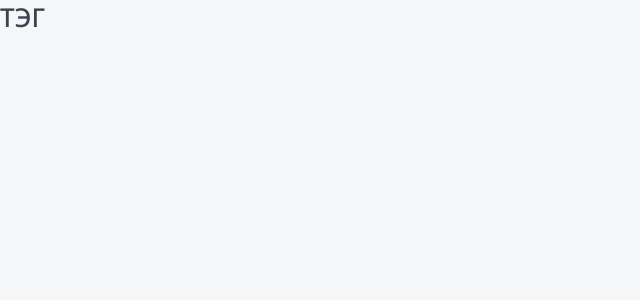
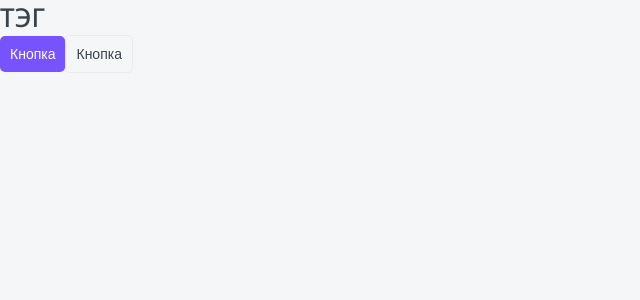
Before and after one commit to LaZy1220/top-app-project, a Next.js app: page / in a window 1280 px wide. Shown: the top 300 px of the page, without its empty margins (0-640 px from the left). Built offline with nearby package versions, Linux system fonts and the light colour scheme.

Commit message:
add Button

```diff
--- /dev/null
+++ b/components/Button/Button.module.scss
@@ -0,0 +1,27 @@
+.button {
+  display: inline-block;
+  box-sizing: border-box;
+  padding: 10px;
+  cursor: pointer;
+  text-align: center;
+  border: none;
+  border-radius: 5px;
+  font-size: 14px;
+  transition: all 0.2s;
+}
+.primary {
+  color: var(--white);
+  background-color: var(--primary);
+  &:hover {
+    background-color: var(--primary-hover);
+  }
+}
+.ghost {
+  color: var(--black);
+  background: none;
+  border: 1px solid var(--gray-light);
+  &:hover {
+    background-color: var(--primary);
+    color: var(--white);
+  }
+}
--- /dev/null
+++ b/components/Button/Button.tsx
@@ -0,0 +1,22 @@
+import styles from "./Button.module.scss";
+import { ButtonProps } from "./Button.props";
+import cn from "classnames";
+
+export const Button = ({
+  appearance,
+  children,
+  className,
+  ...props
+}: ButtonProps): JSX.Element => {
+  return (
+    <button
+      className={cn(styles.button, className, {
+        [styles.primary]: appearance == "primary",
+        [styles.ghost]: appearance == "ghost",
+      })}
+      {...props}
+    >
+      {children}
+    </button>
+  );
+};
--- a/components/Htag/Htag.tsx
+++ b/components/Htag/Htag.tsx
@@ -1,5 +1,5 @@
 import { HtagProps } from "./Htag.props";
-import styes from "./Htag.module.css";
+import styes from "./Htag.module.scss";
 
 export const Htag = ({ tag, children }: HtagProps): JSX.Element => {
   return (
--- a/package.json
+++ b/package.json
@@ -12,11 +12,14 @@
     "@types/node": "18.15.0",
     "@types/react": "18.0.28",
     "@types/react-dom": "18.0.11",
+    "classnames": "^2.3.2",
     "eslint": "8.36.0",
     "eslint-config-next": "13.2.4",
     "next": "13.2.4",
     "react": "18.2.0",
     "react-dom": "18.2.0",
+    "sass": "^1.59.3",
+    "scss": "^0.2.4",
     "typescript": "4.9.5"
   }
 }
--- a/pages/index.tsx
+++ b/pages/index.tsx
@@ -1,3 +1,4 @@
+import { Button } from "@/components/Button/Button";
 import { Htag } from "@/components/Htag/Htag";
 import { Inter } from "next/font/google";
 
@@ -7,6 +8,8 @@ export default function Home(): JSX.Element {
   return (
     <>
       <Htag tag="h1">ТЭГ</Htag>
+      <Button appearance="primary">Кнопка</Button>
+      <Button appearance="ghost">Кнопка</Button>
     </>
   );
 }
--- a/styles/globals.css
+++ b/styles/globals.css
@@ -16,8 +16,10 @@ a {
 }
 :root {
   --black: #3b434e;
+  --gray-light: #ebebeb;
   --white: white;
   --primary: #7653fc;
+  --primary-hover: #6344df;
   --red: #fc8360;
   --green: #1dc37e;
   --green-light: #c8f8e4;
```
Also changed, not shown: components/Button/Button.props.ts (added, +10 -0 lines), components/Htag/Htag.module.scss (renamed from components/Htag/Htag.module.css), 1 other file (tests, documents, lock files or other folders).
